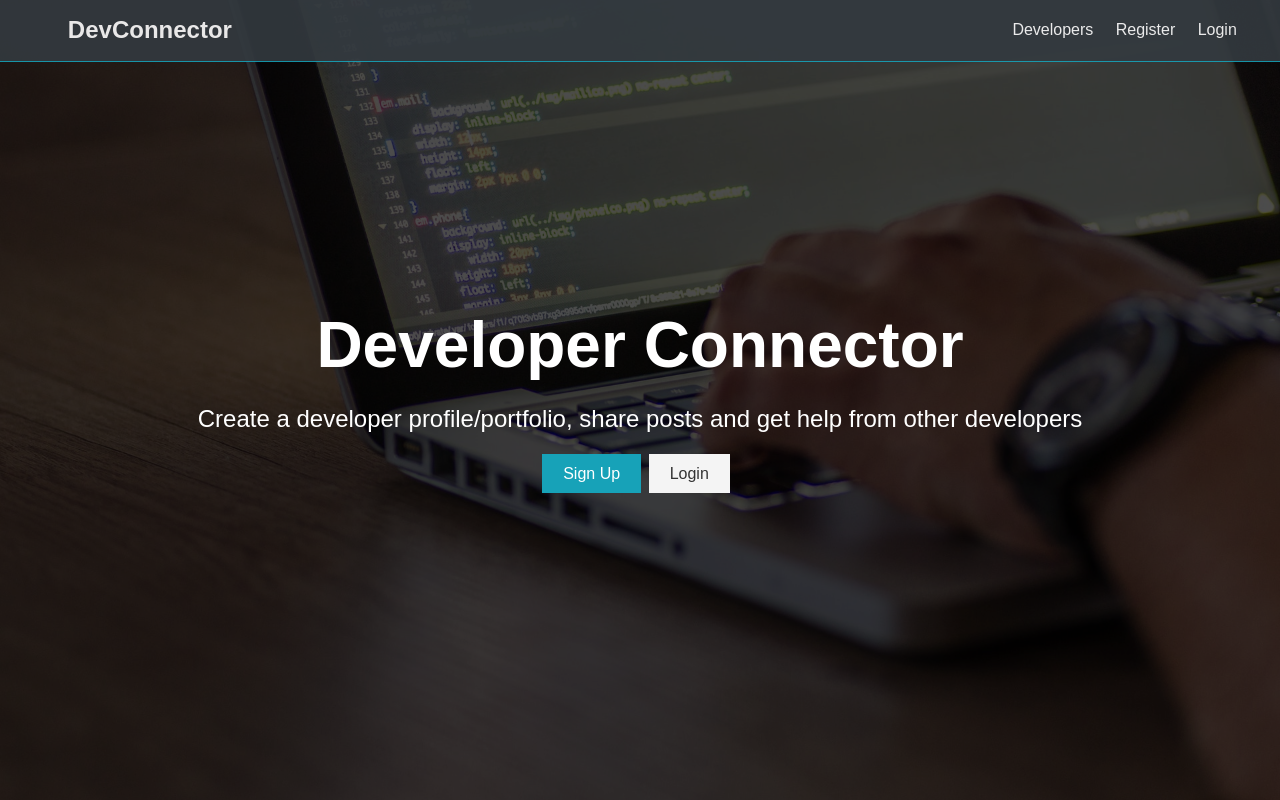
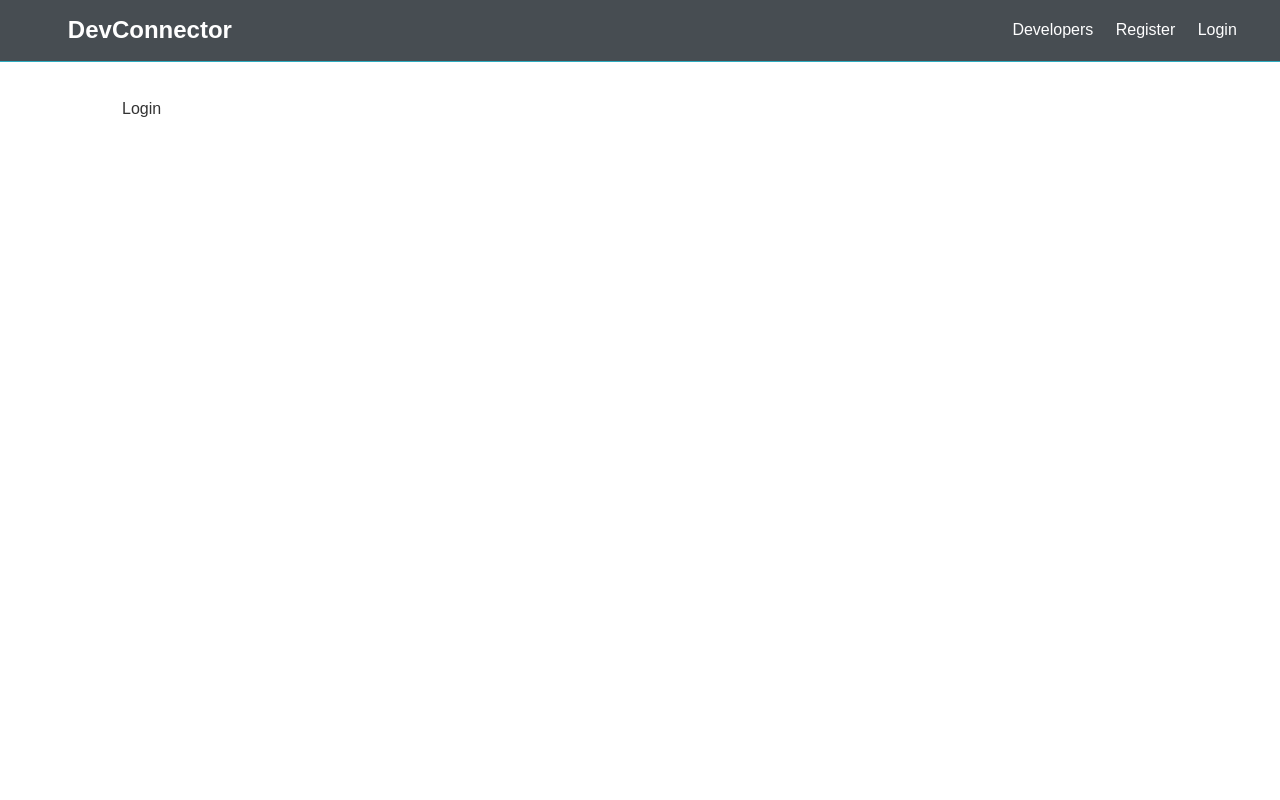
Before and after one commit to zootechdrum/devconnecter, a React (Create React App) app in the folder client/: page /login in a window 1280 px wide. Built offline with nearby package versions, Linux system fonts and the light colour scheme.

Commit message:
links in navbar work

```diff
--- a/client/src/App.js
+++ b/client/src/App.js
@@ -1,6 +1,9 @@
 import React, { Fragment } from 'react';
-import Navbar from './components/layout/Navbar'
-import Landing from './components/layout/Landing'
+import { BrowserRouter as Router, Route, Switch } from 'react-router-dom';
+import Navbar from './components/layout/Navbar';
+import Landing from './components/layout/Landing';
+import Login from './components/auth/Login';
+import Register from './components/auth/Register';
 import './App.css';
 
 
@@ -8,10 +11,18 @@
 
 
 const App = () => (
-  <Fragment>
-    <Navbar />
-    <Landing />
-  </Fragment>
+  <Router>
+    <Fragment>
+      <Navbar />
+      <Route exact path='/' component={Landing} />
+      <section className="container">
+      <Switch>
+        <Route exact path="/register" component={Register} />
+        <Route exact path="/login" component={Login} />
+      </Switch>
+      </section>
+    </Fragment>
+  </Router>
 );
 
 
--- /dev/null
+++ b/client/src/components/auth/Login.js
@@ -0,0 +1,10 @@
+import React from 'react'
+
+const Login = () => {
+    return (
+        <div>
+            Login
+        </div>
+    )
+}
+export default Login
--- /dev/null
+++ b/client/src/components/auth/Register.js
@@ -0,0 +1,11 @@
+import React from 'react'
+
+const Register = () => {
+    return (
+        <div>
+            Register
+        </div>
+    )
+}
+
+export default Register;
--- a/client/src/components/layout/Navbar.js
+++ b/client/src/components/layout/Navbar.js
@@ -1,15 +1,22 @@
 import React from 'react'
+import { Link } from 'react-router-dom';
 
 const Navbar = () => {
   return (
     <nav className="navbar bg-dark">
       <h1>
-        <a href="index.html"><i className="fas fa-code"></i> DevConnector</a>
+        <Link to="/">
+        <i className="fas fa-code">
+        </i> DevConnector</Link>
       </h1>
       <ul>
         <li><a href="profiles.html">Developers</a></li>
-        <li><a href="register.html">Register</a></li>
-        <li><a href="login.html">Login</a></li>
+        <li>
+            <Link to="/register">Register</Link>
+        </li>
+        <li>
+            <Link to="/login">Login</Link>
+        </li>
       </ul>
     </nav>
     )
```
